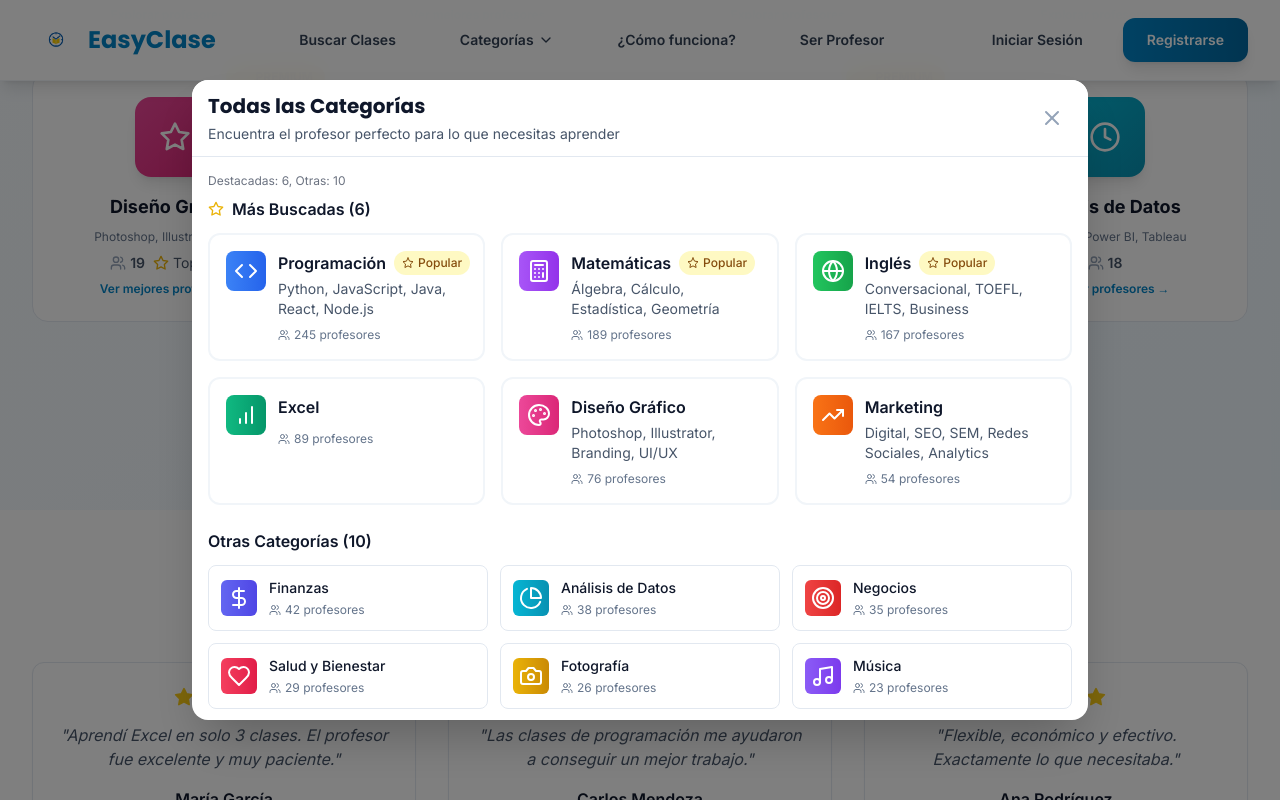
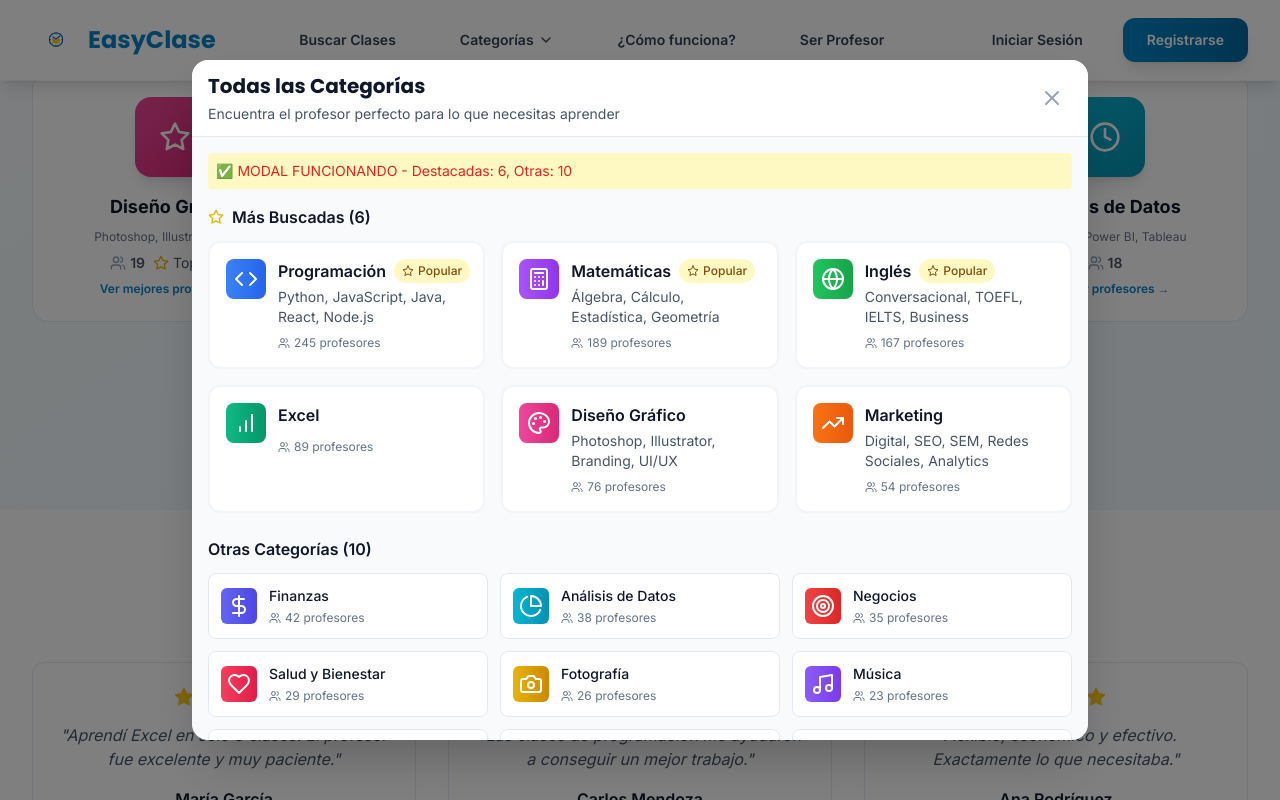
Before and after one commit to Zafiadomgit/EasyClase, a React (Vite) app: page / in a window 1280 px wide. Both pictures are taken after a click on the button "Ver todas las categorías". Shown: the part 2083-2883 px from the top of the page. Built offline with nearby package versions, Linux system fonts and the light colour scheme; the HTML template or start-up script is replaced by a standard one.

Commit message:
fix: Corregir estructura del modal y agregar debugging visual

```diff
--- a/src/components/Modal/CategoriesModal.jsx
+++ b/src/components/Modal/CategoriesModal.jsx
@@ -204,14 +204,13 @@ const CategoriesModal = ({ isOpen, onClose, highlightCategory = null }) => {
 
   return (
     <div
-      className="fixed inset-0 bg-black bg-opacity-50 z-[9999] overflow-y-auto"
+      className="fixed inset-0 bg-black bg-opacity-50 z-[9999] flex items-center justify-center p-4"
       onClick={handleBackdropClick}
     >
-      <div className="min-h-full flex items-center justify-center p-4">
-        <div
-          className="bg-white rounded-2xl max-w-4xl w-full max-h-[80vh] overflow-y-auto shadow-2xl relative my-8"
-          onClick={(e) => e.stopPropagation()}
-        >
+      <div
+        className="bg-white rounded-2xl max-w-4xl w-full max-h-[85vh] overflow-y-auto shadow-2xl"
+        onClick={(e) => e.stopPropagation()}
+      >
         {/* Header */}
         <div className="sticky top-0 bg-white border-b border-secondary-200 px-4 py-3 rounded-t-2xl">
           <div className="flex items-center justify-between">
@@ -233,10 +232,10 @@ const CategoriesModal = ({ isOpen, onClose, highlightCategory = null }) => {
         </div>
 
         {/* Content */}
-        <div className="p-4 min-h-[300px]">
+        <div className="p-4 min-h-[300px] bg-gray-50">
           {/* Debug info */}
-          <div className="text-xs text-gray-500 mb-2">
-            Destacadas: {categoriasDestacadas.length}, Otras: {otrasCategories.length}
+          <div className="text-sm text-red-600 mb-4 p-2 bg-yellow-100 rounded">
+            ✅ MODAL FUNCIONANDO - Destacadas: {categoriasDestacadas.length}, Otras: {otrasCategories.length}
           </div>
 
           {/* Categorías más buscadas */}
@@ -246,7 +245,7 @@ const CategoriesModal = ({ isOpen, onClose, highlightCategory = null }) => {
               Más Buscadas ({categoriasDestacadas.length})
             </h3>
             <div className="grid grid-cols-1 sm:grid-cols-2 lg:grid-cols-3 gap-4">
-              {categoriasDestacadas.map((categoria, index) => {
+              {categoriasDestacadas.length > 0 ? categoriasDestacadas.map((categoria, index) => {
                 const isHighlighted = highlightCategory && categoria.nombre.toLowerCase() === highlightCategory.toLowerCase()
                 return (
                 <Link
@@ -285,7 +284,11 @@ const CategoriesModal = ({ isOpen, onClose, highlightCategory = null }) => {
                   <div className="absolute inset-0 bg-gradient-to-r from-primary-600/0 to-primary-600/0 group-hover:from-primary-600/5 group-hover:to-primary-600/10 rounded-xl transition-all duration-300"></div>
                 </Link>
                 )
-              })}
+              }) : (
+                <div className="col-span-full p-4 bg-red-100 text-red-700 rounded-lg">
+                  No hay categorías destacadas
+                </div>
+              )}
             </div>
           </div>
 
@@ -295,7 +298,7 @@ const CategoriesModal = ({ isOpen, onClose, highlightCategory = null }) => {
               Otras Categorías ({otrasCategories.length})
             </h3>
             <div className="grid grid-cols-1 sm:grid-cols-2 lg:grid-cols-3 gap-3">
-              {otrasCategories.map((categoria, index) => {
+              {otrasCategories.length > 0 ? otrasCategories.map((categoria, index) => {
                 const isHighlighted = highlightCategory && categoria.nombre.toLowerCase() === highlightCategory.toLowerCase()
                 return (
                 <Link
@@ -320,7 +323,11 @@ const CategoriesModal = ({ isOpen, onClose, highlightCategory = null }) => {
                   </div>
                 </Link>
                 )
-              })}
+              }) : (
+                <div className="col-span-full p-4 bg-red-100 text-red-700 rounded-lg">
+                  No hay otras categorías
+                </div>
+              )}
             </div>
           </div>
         </div>
@@ -339,7 +346,6 @@ const CategoriesModal = ({ isOpen, onClose, highlightCategory = null }) => {
           </p>
         </div>
       </div>
-      </div>
     </div>
   )
 }
```
